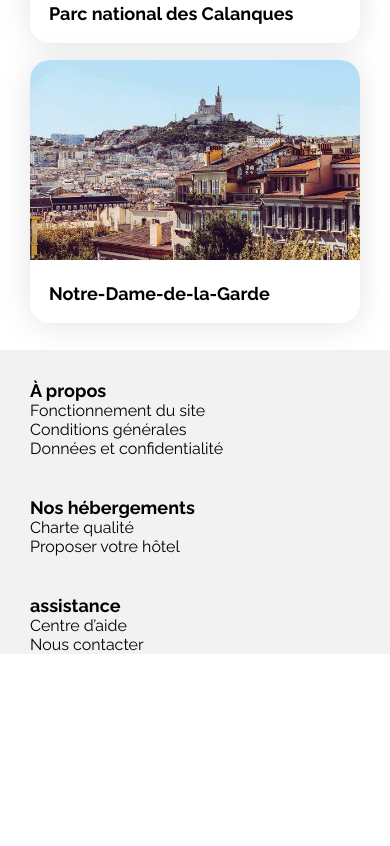
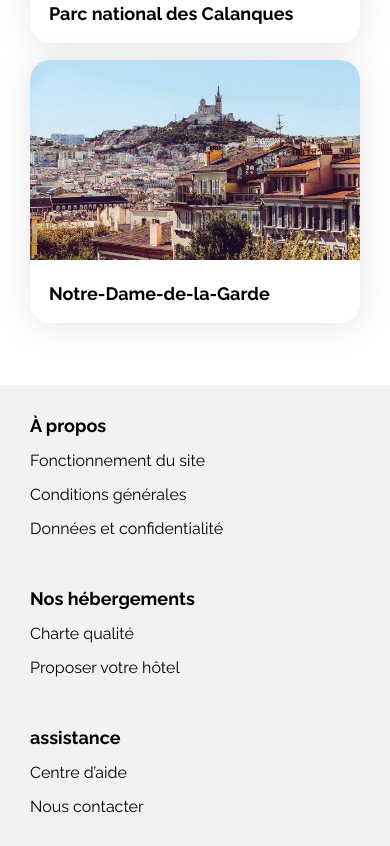
Before and after one commit to massmr/projet3OC, a plain HTML site: page index.html in a window 390 px wide. Shown: the part 3610-4456 px from the top of the page. Before the commit the page ends 4264 px from the top, so only its background shows below. Drawn offline with Linux system fonts and the light colour scheme.

Commit message:
footer clear code

```diff
--- a/css/style.css
+++ b/css/style.css
@@ -1,7 +1,6 @@
 /****** General ***********/
 * {
     font-family: 'Raleway', sans-serif;
-    /*border: 1px solid black;*/
 }
 
 :root {
@@ -573,20 +572,20 @@ input:placeholder-shown {
 footer {
     width: 100%;
     height: 163px;
-    margin-top: 125px;
-}
-
-.footer {
-    background-color: #F2F2F2;
+    margin-top: 125px;background-color: #F2F2F2;
     display: grid;
     grid-template-columns: 1fr 1fr 1fr;
 }
 
-footer section {
+.footer__div {
     padding: 20px 0px 0px 20px;
 }
 
-footer a {
+.footer__div h4 {
+    margin-top: 15px;
+}
+
+.footer__div a {
     text-decoration: none;
     color: #000000;
 }
@@ -868,29 +867,17 @@ footer a {
 
     /********* Footer **********/
     footer {
-        /* full height */
         height: 100%;
-        /* to compensate with main container margin */
-        margin-top: 25px;
+        width: auto;
+        margin-top: 125px;
+        display: flex;
+        flex-flow: column nowrap;
+        gap: 50px;
+        padding: 30px 30px;
     }
 
-    .footer {
-        /* easier to fit in display flex for responsive screen */
-        display: flex;
-        flex-flow: column nowrap;
-        /* to adjust responsive gap */
-        gap: 39px;
-        /* adjust with previous div */
-        margin-top: 65px;
-    }
-
-    footer section {
-        /* to adjust to responsive padding */
-        padding: 0px 0px 0px 30px;
-    }
-
-    .apropos {
-        margin-top: 30px;
+    .footer__div {
+        padding: 0px;
     }
 }
 
--- a/index.html
+++ b/index.html
@@ -324,24 +324,22 @@
         </main>
         <!-- footer -->
         <footer>
-            <div class="footer">
-                <section class="apropos">
+                <div class="footer__div">
                     <h3>À propos</h3>
                     <a href="#"><h4>Fonctionnement du site</h4></a>
                     <a href="#"><h4>Conditions générales </h4></a>
                     <a href="#"><h4>Données et confidentialité</h4></a>
-                </section>
-                <section class="noshebergements">
+                </div>
+                <div class="footer__div">
                     <h3>Nos hébergements</h3>
                     <a href="#"><h4>Charte qualité</h4></a>
                     <a href="#"><h4>Proposer votre hôtel</h4></a>
-                </section>
-                <section class="Assistance">
+                </div>
+                <div class="footer__div">
                     <h3>assistance</h3>
                     <a href="#"><h4>Centre d’aide</h4></a>
                     <a href="#"><h4>Nous contacter</h4></a>
-                </section>
-            </div>
+                </div>
         </footer>
     </div>
 </body>
```
